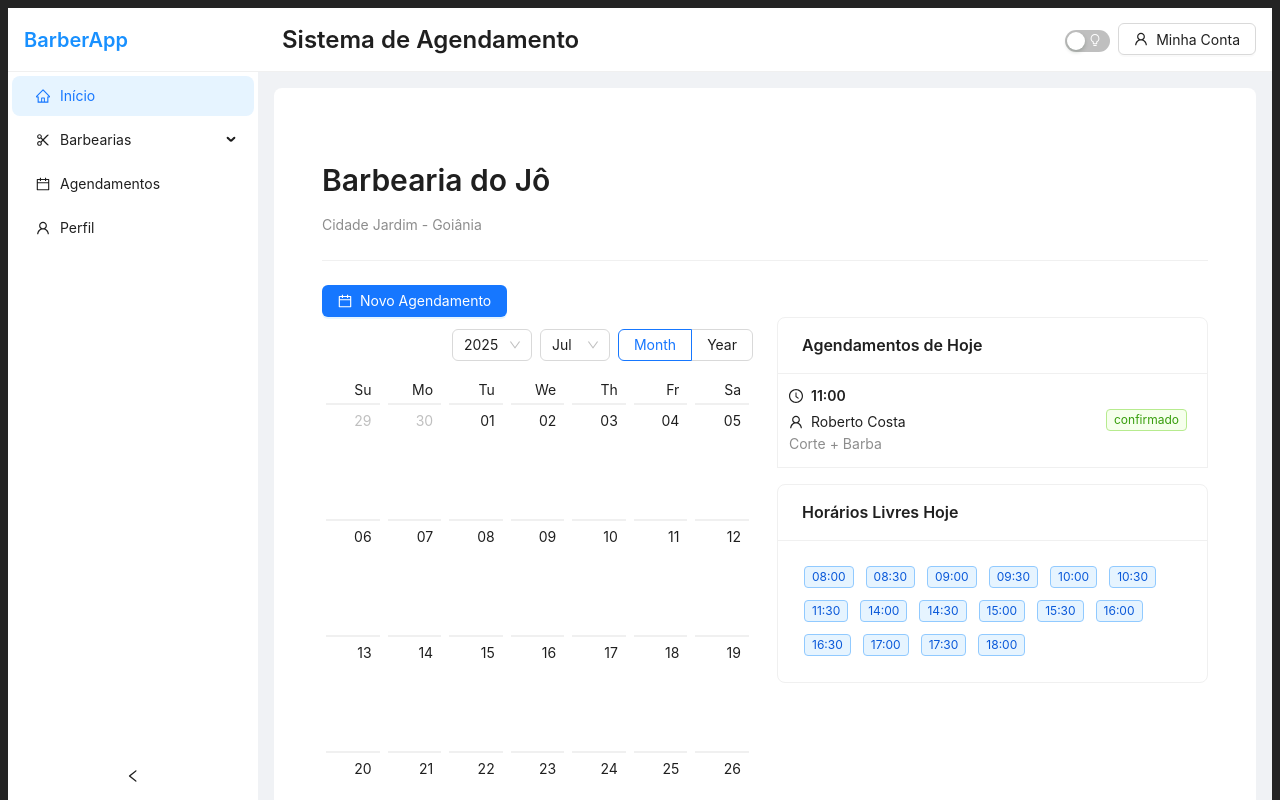
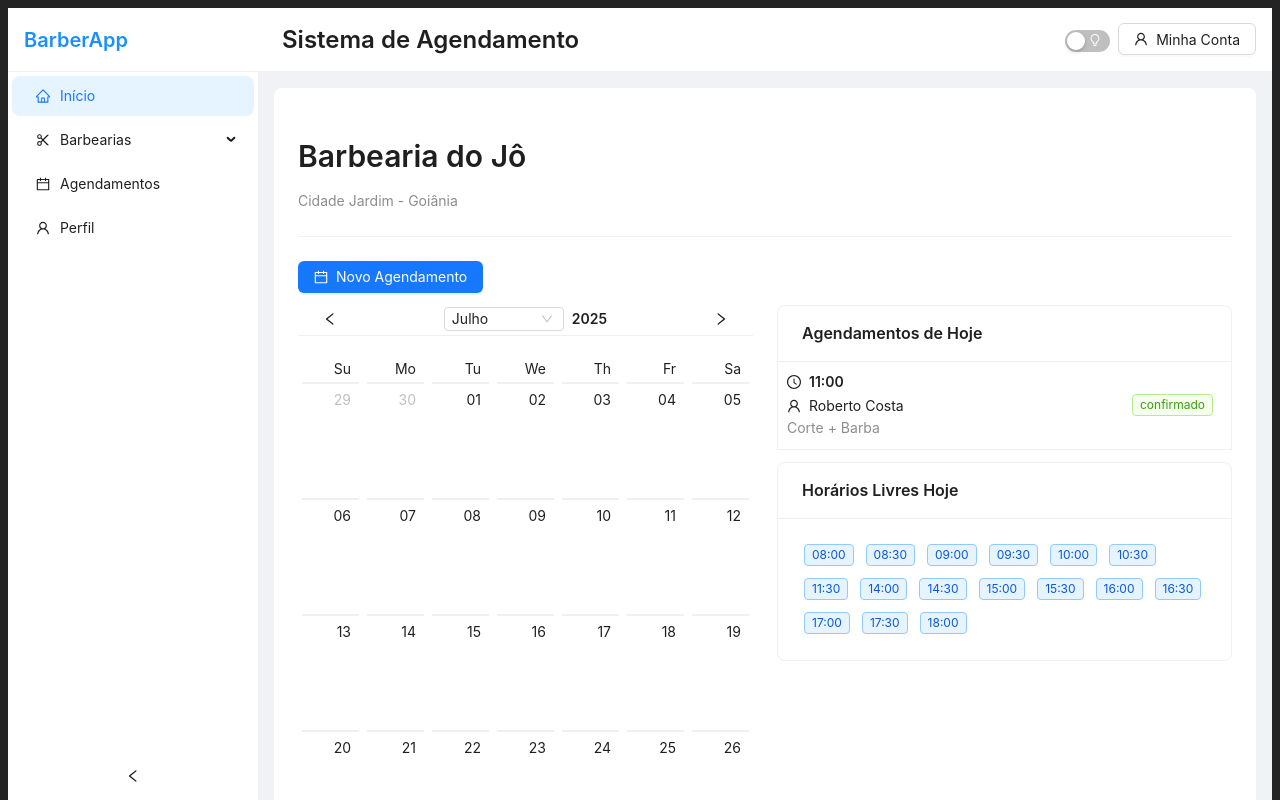
Before and after one commit to Pedrovitor3/barbearia_front, a React (Vite) app: page /barbearia/1 in a window 1280 px wide. Shown: the top 800 px of the page. Built offline with nearby package versions, Linux system fonts and the light colour scheme.

Commit message:
att barbearia horarios

```diff
--- a/src/pages/Barbearia/index.tsx
+++ b/src/pages/Barbearia/index.tsx
@@ -1,8 +1,10 @@
-import { Calendar, Card, Tag, Typography, Divider, Button } from 'antd';
+import { Calendar, Card, Tag, Typography, Divider, Button, Select } from 'antd';
 import {
   CalendarOutlined,
   ClockCircleOutlined,
   UserOutlined,
+  LeftOutlined,
+  RightOutlined,
 } from '@ant-design/icons';
 import type { CalendarProps } from 'antd';
 import type { Dayjs } from 'dayjs';
@@ -15,6 +17,7 @@ const { Title, Text } = Typography;
 
 const Barbearia = () => {
   const [modalVisible, setModalVisible] = useState(false);
+  const [currentDate, setCurrentDate] = useState(dayjs());
 
   // Dados fictícios dos agendamentos
   const agendamentos = [
@@ -114,6 +117,85 @@ const Barbearia = () => {
     return null;
   };
 
+  // Header customizado para mostrar apenas navegação por mês
+  const headerRender: CalendarProps<Dayjs>['headerRender'] = ({
+    value,
+    onChange,
+  }) => {
+    const months = [
+      'Janeiro',
+      'Fevereiro',
+      'Março',
+      'Abril',
+      'Maio',
+      'Junho',
+      'Julho',
+      'Agosto',
+      'Setembro',
+      'Outubro',
+      'Novembro',
+      'Dezembro',
+    ];
+
+    const currentMonth = value.month();
+    const currentYear = value.year();
+
+    const goToPreviousMonth = () => {
+      const newDate = value.subtract(1, 'month');
+      setCurrentDate(newDate);
+      onChange(newDate);
+    };
+
+    const goToNextMonth = () => {
+      const newDate = value.add(1, 'month');
+      setCurrentDate(newDate);
+      onChange(newDate);
+    };
+
+    const handleMonthChange = (month: number) => {
+      const newDate = value.month(month);
+      setCurrentDate(newDate);
+      onChange(newDate);
+    };
+
+    return (
+      <div
+        style={{
+          padding: '0 16px',
+          display: 'flex',
+          justifyContent: 'space-between',
+          alignItems: 'center',
+          borderBottom: '1px solid #f0f0f0',
+          marginBottom: '16px',
+        }}
+      >
+        <Button
+          type="text"
+          icon={<LeftOutlined />}
+          onClick={goToPreviousMonth}
+        />
+
+        <div style={{ display: 'flex', alignItems: 'center', gap: '8px' }}>
+          <Select
+            value={currentMonth}
+            onChange={handleMonthChange}
+            style={{ width: 120 }}
+            size="small"
+          >
+            {months.map((month, index) => (
+              <Select.Option key={index} value={index}>
+                {month}
+              </Select.Option>
+            ))}
+          </Select>
+          <Text strong>{currentYear}</Text>
+        </div>
+
+        <Button type="text" icon={<RightOutlined />} onClick={goToNextMonth} />
+      </div>
+    );
+  };
+
   const dataAtual = dayjs().format('YYYY-MM-DD');
   const agendamentosHoje = getAgendamentosPorData(dataAtual);
   const horariosLivresHoje = getHorariosLivres(dataAtual);
@@ -123,7 +205,7 @@ const Barbearia = () => {
   };
 
   return (
-    <div style={{ padding: '24px' }}>
+    <div style={{ padding: '0px' }}>
       <Title level={2}>Barbearia do Jô</Title>
       <Text type="secondary">Cidade Jardim - Goiânia</Text>
 
@@ -137,18 +219,23 @@ const Barbearia = () => {
       </Button>
       <div style={{ display: 'flex', gap: '24px', flexWrap: 'wrap' }}>
         {/* Calendário */}
-        <div style={{ flex: 1, minWidth: '300px' }}>
-          <Calendar onSelect={onSelect} dateCellRender={dataCellRender} />
+        <div style={{ flex: 1, minWidth: '300px', margin: '10px 0px' }}>
+          <Calendar
+            value={currentDate}
+            onSelect={onSelect}
+            dateCellRender={dataCellRender}
+            headerRender={headerRender}
+          />
         </div>
 
         {/* Informações do dia atual */}
         <div style={{ flex: 1, minWidth: '300px' }}>
-          <Card title="Agendamentos de Hoje" style={{ marginBottom: '16px' }}>
+          <Card title="Agendamentos de Hoje" style={{ margin: '12px 0' }}>
             {agendamentosHoje.length > 0 ? (
               agendamentosHoje.map(agendamento => (
                 <Card.Grid
                   key={agendamento.id}
-                  style={{ width: '100%', padding: '12px' }}
+                  style={{ width: '100%', padding: '10px' }}
                 >
                   <div
                     style={{
@@ -173,7 +260,7 @@ const Barbearia = () => {
                           display: 'flex',
                           alignItems: 'center',
                           gap: '8px',
-                          marginTop: '4px',
+                          marginTop: '2px',
                         }}
                       >
                         <UserOutlined />
```
Also changed, not shown: src/components/Modal/AgendamentoModal/index.tsx (+3 -4 lines).
